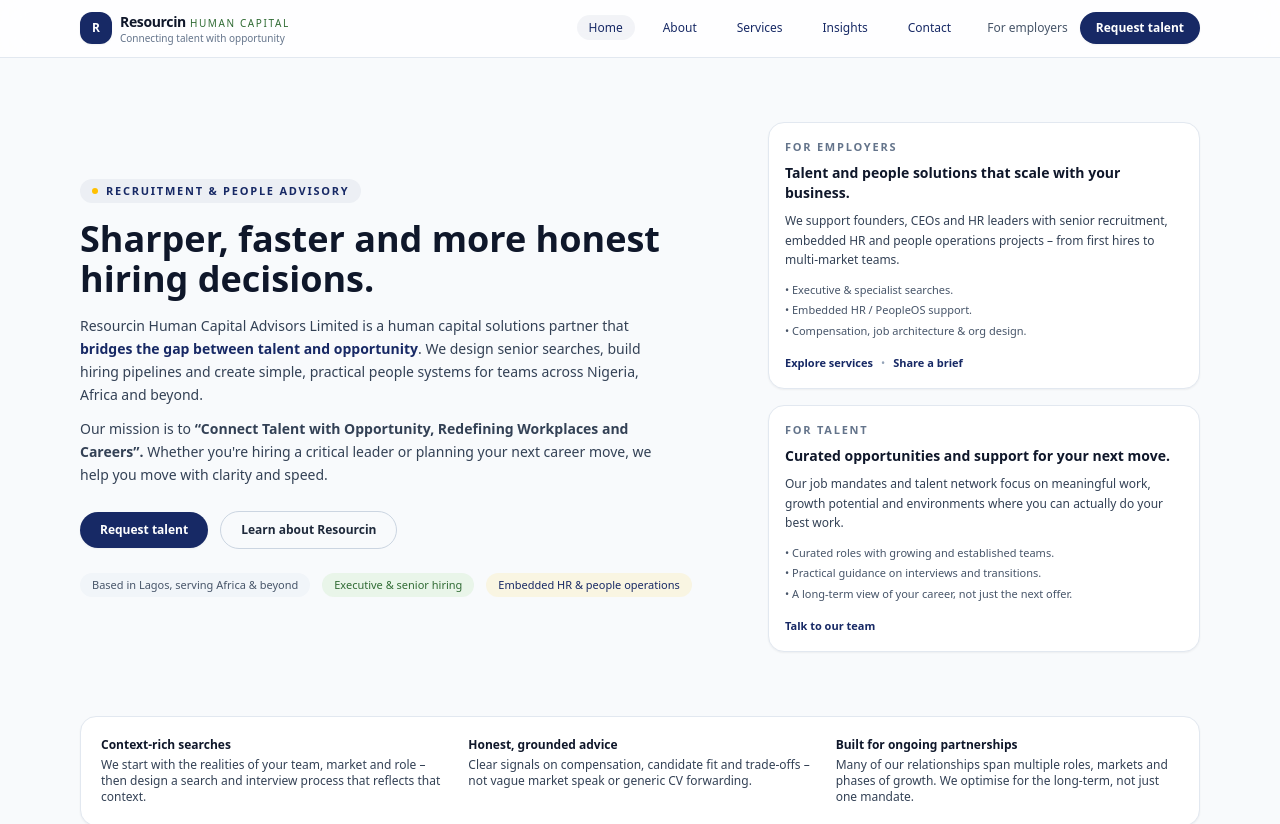
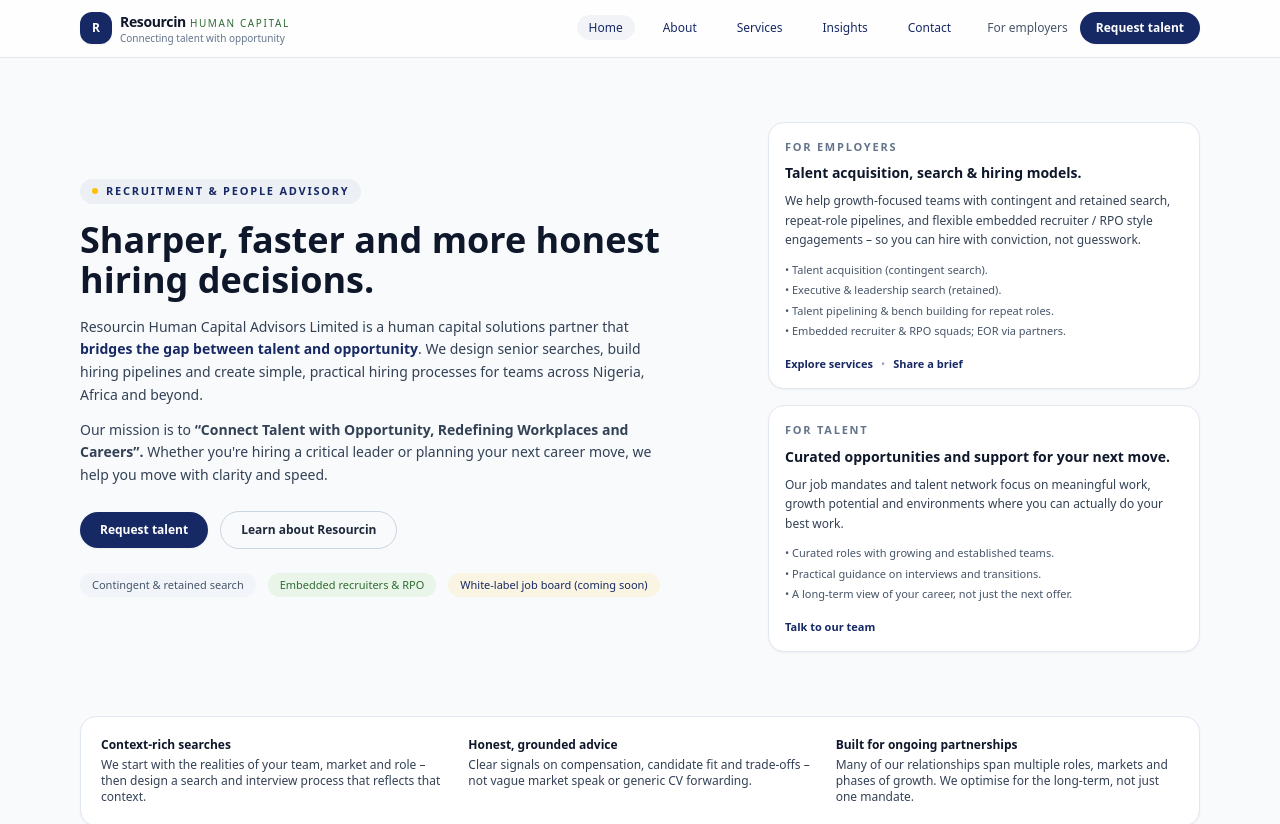
Before and after one commit to xieph-hub/resourcin-site, a Next.js app: page / in a window 1280 px wide. Shown: the top 824 px of the page. Built offline with nearby package versions, Linux system fonts and the light colour scheme.

Commit message:
Update page.tsx

```diff
--- a/app/page.tsx
+++ b/app/page.tsx
@@ -24,8 +24,8 @@ export default function HomePage() {
               bridges the gap between talent and opportunity
             </span>
             . We design senior searches, build hiring pipelines and create
-            simple, practical people systems for teams across Nigeria, Africa
-            and beyond.
+            simple, practical hiring processes for teams across Nigeria,
+            Africa and beyond.
           </p>
 
           <p className="mt-3 max-w-xl text-sm leading-relaxed text-slate-700">
@@ -53,37 +53,40 @@ export default function HomePage() {
             </Link>
           </div>
 
+          {/* Chips aligned with your services */}
           <div className="mt-6 flex flex-wrap gap-3 text-[11px] text-slate-600">
             <span className="inline-flex items-center rounded-full bg-slate-100 px-3 py-1">
-              Based in Lagos, serving Africa &amp; beyond
+              Contingent &amp; retained search
             </span>
             <span className="inline-flex items-center rounded-full bg-brandLightGreen/10 px-3 py-1 text-brandDarkGreen">
-              Executive &amp; senior hiring
+              Embedded recruiters &amp; RPO
             </span>
             <span className="inline-flex items-center rounded-full bg-brandYellow/10 px-3 py-1 text-brandBlue">
-              Embedded HR &amp; people operations
+              White-label job board (coming soon)
             </span>
           </div>
         </div>
 
         {/* Right: Employer / Talent panels */}
         <div className="space-y-4">
+          {/* For employers */}
           <div className="rounded-2xl border border-slate-200 bg-white p-4 shadow-sm">
             <p className="text-[11px] font-semibold uppercase tracking-[0.16em] text-slate-500">
               For employers
             </p>
             <h2 className="mt-2 text-sm font-semibold text-slate-900">
-              Talent and people solutions that scale with your business.
+              Talent acquisition, search &amp; hiring models.
             </h2>
             <p className="mt-2 text-xs leading-relaxed text-slate-700">
-              We support founders, CEOs and HR leaders with senior recruitment,
-              embedded HR and people operations projects – from first hires to
-              multi-market teams.
+              We help growth-focused teams with contingent and retained search,
+              repeat-role pipelines, and flexible embedded recruiter / RPO
+              style engagements – so you can hire with conviction, not guesswork.
             </p>
             <ul className="mt-3 space-y-1 text-[11px] text-slate-600">
-              <li>• Executive &amp; specialist searches.</li>
-              <li>• Embedded HR / PeopleOS support.</li>
-              <li>• Compensation, job architecture &amp; org design.</li>
+              <li>• Talent acquisition (contingent search).</li>
+              <li>• Executive &amp; leadership search (retained).</li>
+              <li>• Talent pipelining &amp; bench building for repeat roles.</li>
+              <li>• Embedded recruiter &amp; RPO squads; EOR via partners.</li>
             </ul>
             <div className="mt-4 flex flex-wrap gap-2">
               <Link
@@ -102,6 +105,7 @@ export default function HomePage() {
             </div>
           </div>
 
+          {/* For talent */}
           <div className="rounded-2xl border border-slate-200 bg-white p-4 shadow-sm">
             <p className="text-[11px] font-semibold uppercase tracking-[0.16em] text-slate-500">
               For talent
@@ -120,6 +124,7 @@ export default function HomePage() {
               <li>• A long-term view of your career, not just the next offer.</li>
             </ul>
             <div className="mt-4 flex flex-wrap gap-2">
+              {/* Update this when ThinkATS / jobs is live */}
               <Link
                 href="/contact"
                 className="text-[11px] font-semibold text-brandBlue hover:underline"
```
